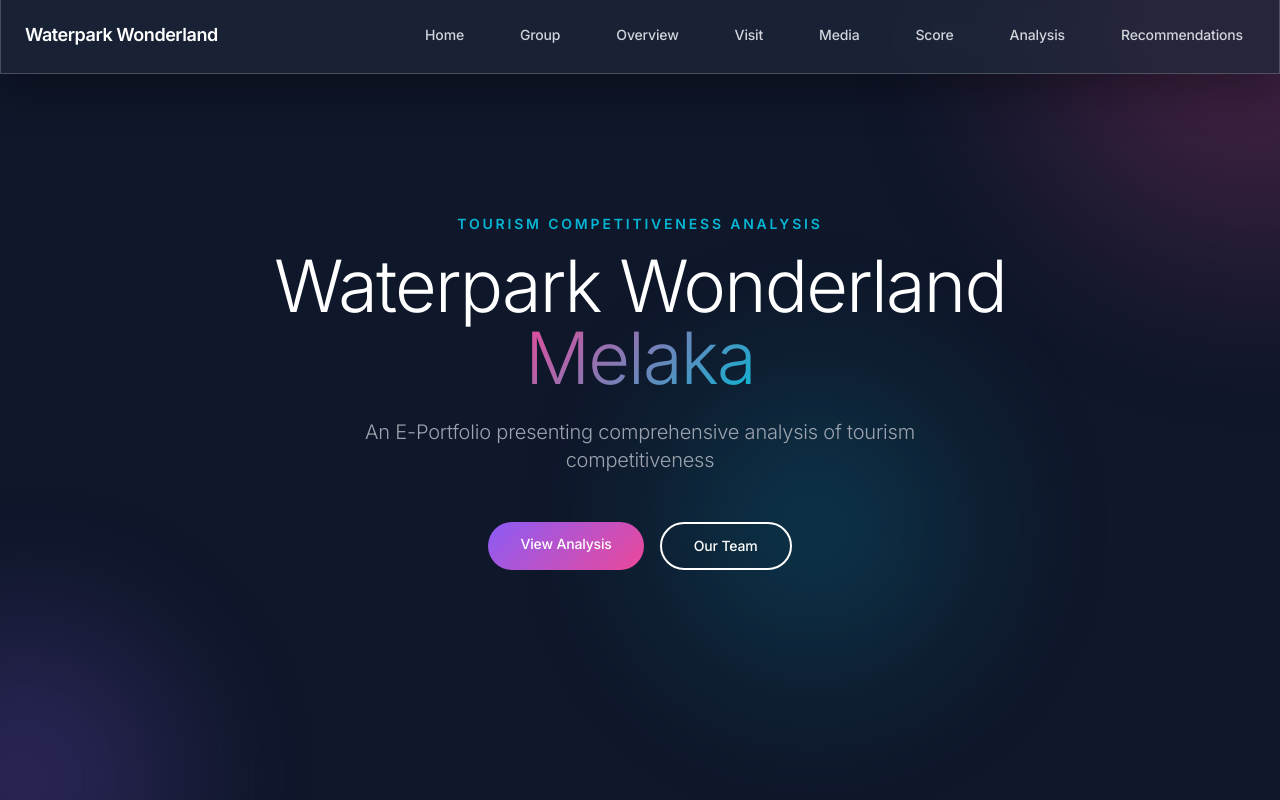
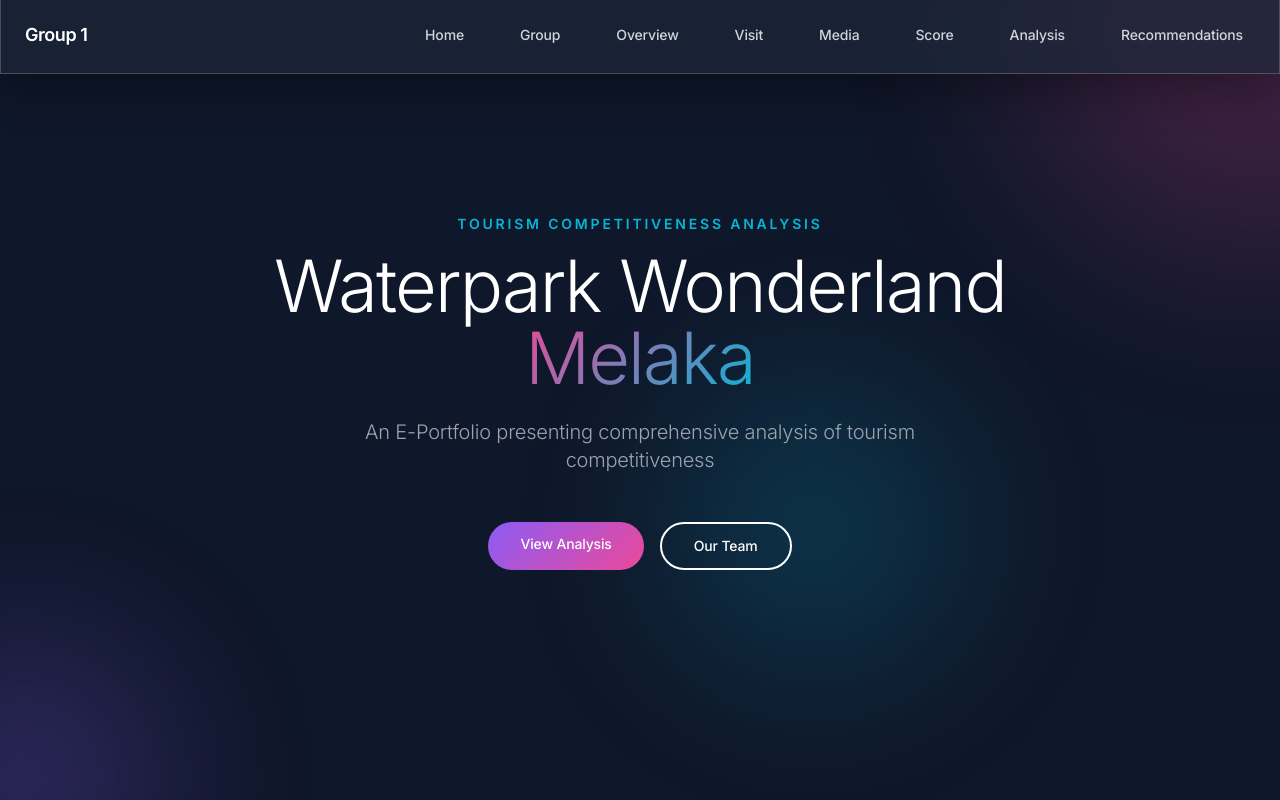
Before and after one commit to cebause01/HTT167, a plain HTML site: page index.html in a window 1280 px wide. Shown: the top 800 px of the page. Drawn offline with nearby package versions, Linux system fonts and the light colour scheme.

```diff
--- a/index.html
+++ b/index.html
@@ -3,7 +3,7 @@
 <head>
     <meta charset="UTF-8">
     <meta name="viewport" content="width=device-width, initial-scale=1.0">
-    <title>Waterpark Wonderland Melaka - E-Portfolio</title>
+    <title>Group 1 HTT167</title>
     <script src="https://cdn.tailwindcss.com"></script>
     <script src="https://cdn.jsdelivr.net/npm/chart.js"></script>
     <link rel="stylesheet" href="https://cdnjs.cloudflare.com/ajax/libs/font-awesome/6.4.0/css/all.min.css">
@@ -470,7 +470,7 @@
             <div class="container mx-auto px-4 md:px-6 py-3 md:py-4">
                 <div class="flex items-center justify-between">
                     <div class="text-base md:text-lg font-semibold tracking-tight">
-                        Waterpark Wonderland
+                        Group 1
                     </div>
                     <div class="hidden md:flex space-x-8 text-sm font-medium">
                         <a href="#home" class="nav-link text-gray-300 hover:text-white">Home</a>
```
